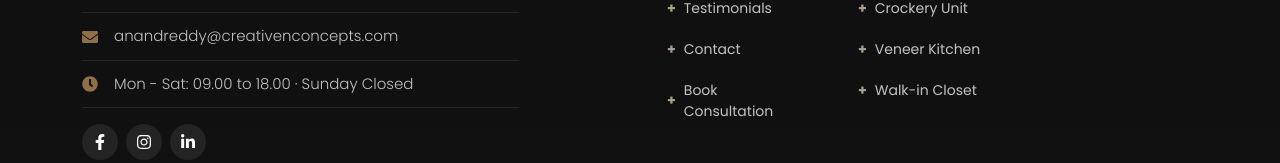
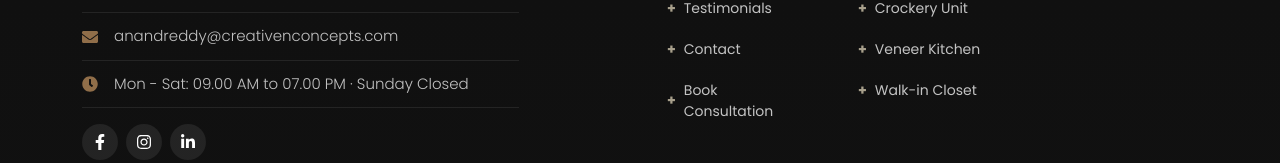
Before and after one commit to Melodynaorem12345/creativenconcepts, a React (Vite) app: page /about/our-office in a window 1280 px wide. Shown: the part 1557-1720 px from the top of the page. Built offline with nearby package versions, Linux system fonts and the light colour scheme; no server answers.

Commit message:
Hour issue

```diff
--- a/src/app/layout/Footer.jsx
+++ b/src/app/layout/Footer.jsx
@@ -9,7 +9,7 @@
     address: 'Shed No. 9, Ramaraju Garden, Ganapathipura Kanakapura Road, Bengaluru, Karnataka, 560062',
     mobile: '+919844036316',
     email: 'anandreddy@creativenconcepts.com',
-    hours: 'Mon - Sat: 09.00 to 18.00 · Sunday Closed',
+    hours: 'Mon - Sat: 09.00 AM  to 07.00 PM · Sunday Closed',
     social_links: [
       { platform: 'facebook', url: '#' },
       { platform: 'instagram', url: '#' },
--- a/src/features/about/About.jsx
+++ b/src/features/about/About.jsx
@@ -355,7 +355,7 @@
             <div className="row g-4 align-items-center">
               <div className="col-12 col-lg-5">
                 <div className="why-choose__header mb-4">
-                  <span className="section-heading d-block mb-3 text-uppercase">Since 1986</span>
+                  <span className="section-heading d-block mb-3 text-uppercase">Since 2006</span>
                   <h2 className="display-5 fw-semibold font-serif text-brand mb-3">We design thoughtful, livable spaces.</h2>
                   <p className="text-brand-muted mb-4">
                     Design, engineering, and delivery teams in one studio to craft spaces that feel intentional and ready for life.
```
